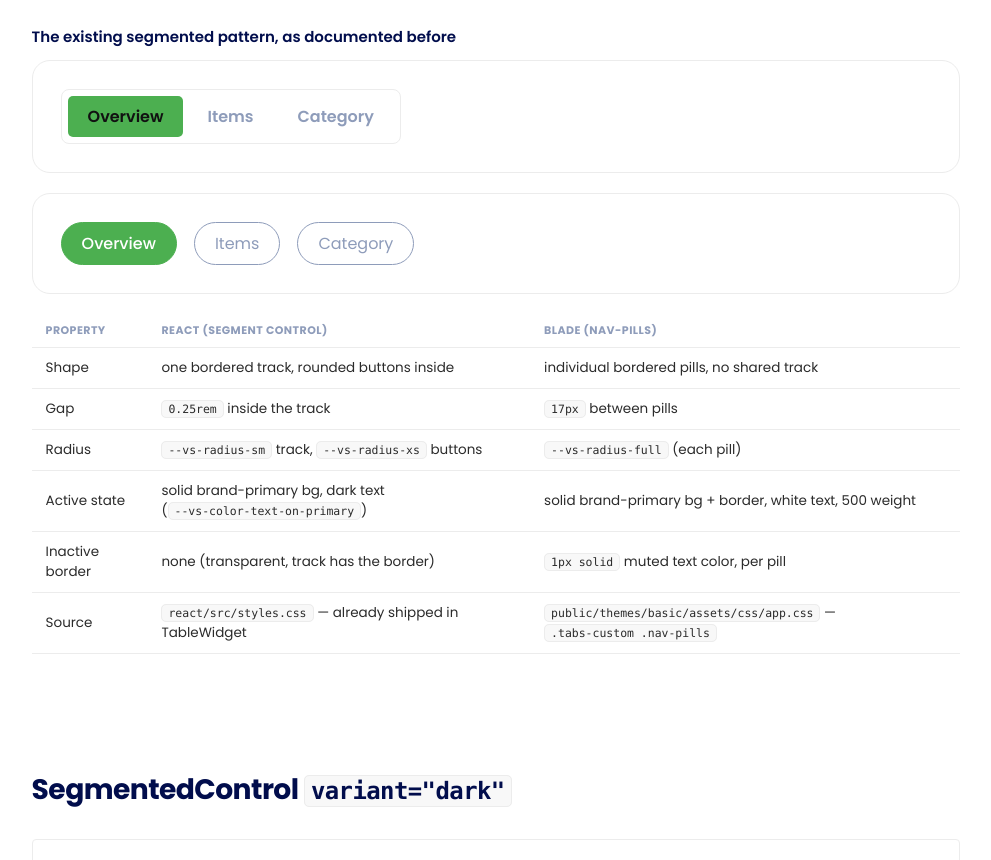
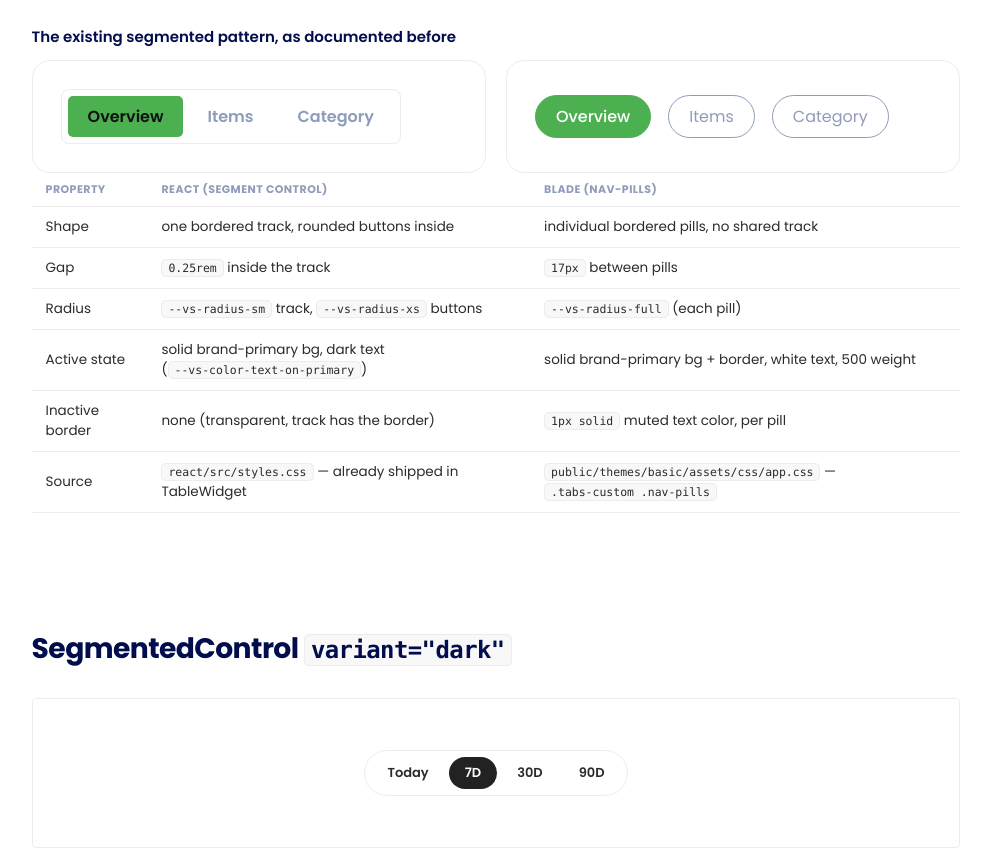
Before and after one commit to kyawmoo/vs-designsystem, a website: page docs/components/tabs.html in a window 1280 px wide. Shown: the part 5502-6362 px from the top of the page, without its empty margins (268-1259 px from the left). Drawn offline with Linux system fonts and the light colour scheme.

Commit message:
Docs: group consecutive demo boxes into equal cards (#117)
Claude-Session: https://claude.ai/code/session_016nmrjxHKnAS2VkW2AZu4AS

Co-authored-by: Claude <noreply@anthropic.com>

```diff
--- a/docs/assets/shell.css
+++ b/docs/assets/shell.css
@@ -394,6 +394,13 @@ a {
   .vs-docs-cards.is-quad {
     grid-template-columns: minmax(0, 1fr);
   }
+}
+
+.vs-docs-cards > .vs-docs-preview,
+.vs-docs-cards > .demo-browser,
+.vs-docs-cards > .demo-redline {
+  min-width: 0;
+  margin: 0;
 }
 
 .vs-docs-card {
--- a/docs/assets/shell.js
+++ b/docs/assets/shell.js
@@ -269,6 +269,26 @@
         if (el.classList.contains('vs-docs-code-block')) return;
         if (isText(el) || reference) send(el);
       });
+      // Two or more demo boxes in a row become equal cards side by side (a lone one stays full width). Demos that already sit in a
+      // grid of their own, and tables, are left as they are.
+      const groupable = (el) => el.matches && el.matches('.vs-docs-preview, .demo-browser, .demo-redline');
+      const rendered = (el) => !el.hasAttribute('data-vs-drawer') && !el.hidden;
+      let run = [];
+      const flush = () => {
+        if (run.length >= 2) {
+          const grid = document.createElement('div');
+          grid.className = 'vs-docs-cards is-wide';
+          run[0].before(grid);
+          run.forEach((el) => grid.appendChild(el));
+        }
+        run = [];
+      };
+      Array.from(content.children).forEach((el) => {
+        if (!rendered(el)) return;
+        if (groupable(el)) run.push(el);
+        else flush();
+      });
+      flush();
       // A heading left with nothing under it (its content went to the drawer) is dropped.
       Array.from(content.querySelectorAll(':scope > h2')).forEach((h2) => {
         let n = h2.nextElementSibling;
```
Also changed, not shown: HISTORY.md (+10 -0 lines).
